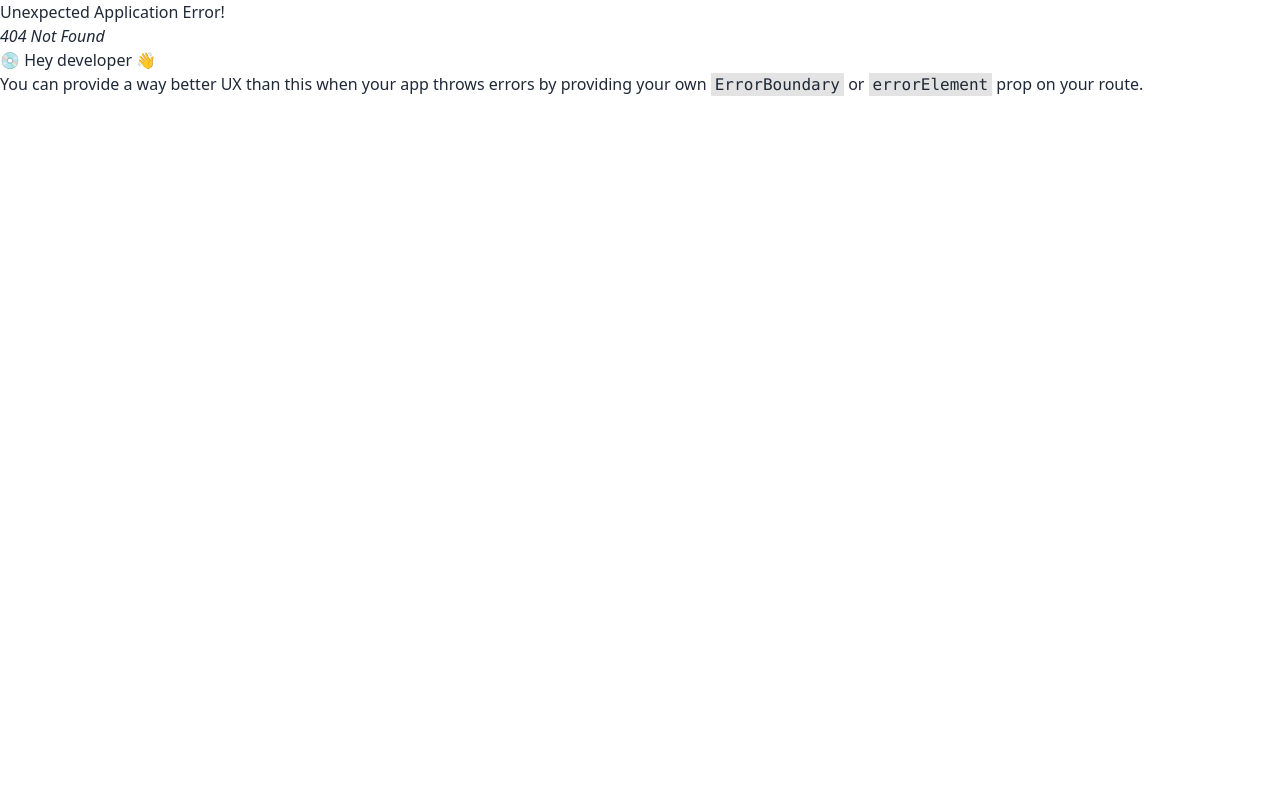
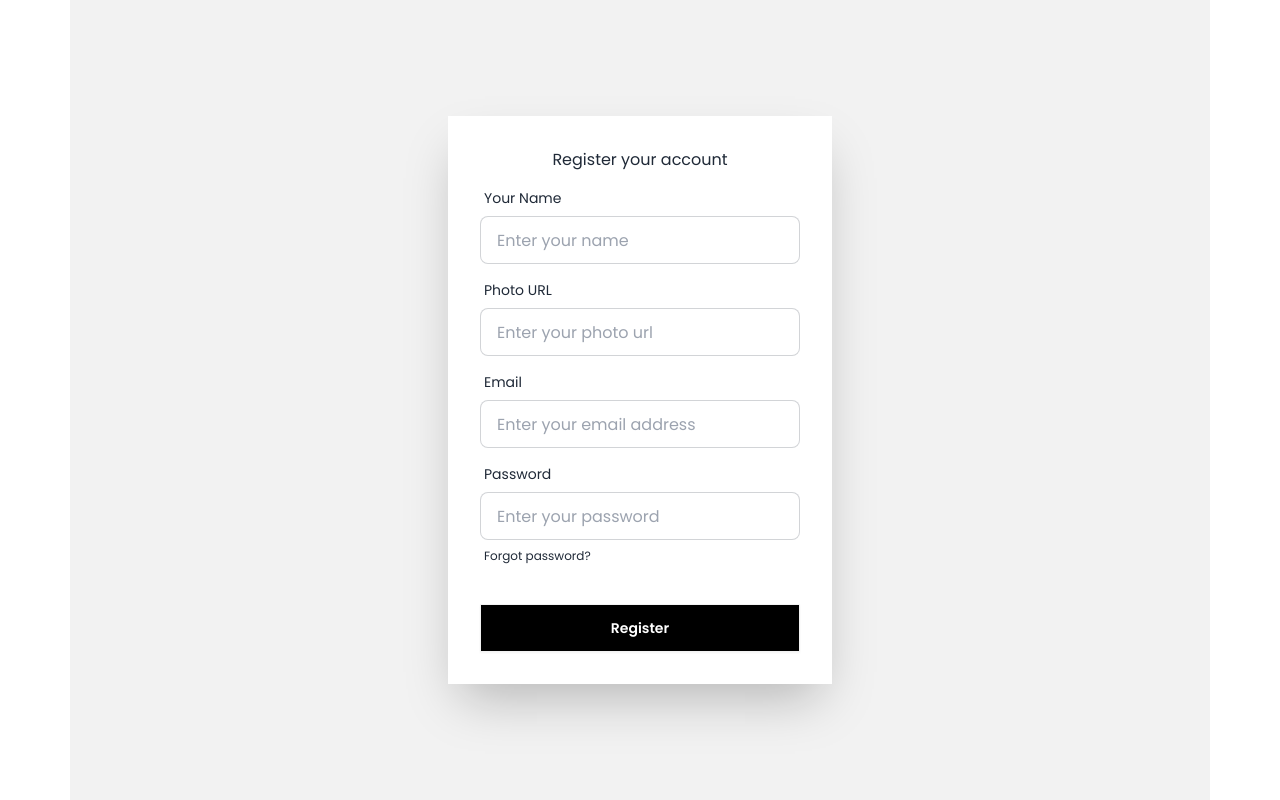
Before and after one commit to Ahnaf101001/Dragon-News, a React (Vite) app: page /register in a window 1280 px wide. Before the commit this address had no page. Built offline with nearby package versions, Linux system fonts and the light colour scheme.

Commit message:
done with login and register

```diff
--- /dev/null
+++ b/src/pages/Login/Login.jsx
@@ -0,0 +1,42 @@
+import { Link } from "react-router-dom";
+
+const Login = () => {
+    return (
+        <div className="hero min-h-screen bg-base-200">
+            <div className="hero-content">
+                <div className="card shrink-0 lg:w-[752px] w-full max-w-sm shadow-2xl bg-base-100 rounded-none">
+                    <form className="card-body">
+                        <div className="m-auto">
+                            <h1>Login your account</h1>
+                        </div>
+                        <div className="form-control">
+                            <label className="label">
+                                <span className="label-text">Email</span>
+                            </label>
+                            <input name="email" type="email" placeholder="email" className="input input-bordered" required />
+                        </div>
+                        <div className="form-control">
+                            <label className="label">
+                                <span className="label-text">Password</span>
+                            </label>
+                            <input name="password" type="password" placeholder="password" className="input input-bordered" required />
+                            <label className="label">
+                                <a href="#" className="label-text-alt link link-hover">Forgot password?</a>
+                            </label>
+                        </div>
+                        <div className="form-control mt-6">
+                            <Link>
+                                <button className="btn w-full bg-black text-white rounded-none hover:bg-transparent hover:text-black">Login</button>
+                            </Link>
+                        </div>
+                        <div className="m-auto">
+                            <p>Dont’t Have An Account ? <span className="text-red-600"><Link to='/register'>Register</Link></span></p>
+                        </div>
+                    </form>
+                </div>
+            </div>
+        </div>
+    );
+};
+
+export default Login;
--- /dev/null
+++ b/src/pages/Register/Register.jsx
@@ -0,0 +1,51 @@
+import { Link } from "react-router-dom";
+
+const Register = () => {
+    return (
+        <div className="hero min-h-screen bg-base-200">
+            <div className="hero-content">
+                <div className="card shrink-0 lg:w-[752px] w-full max-w-sm shadow-2xl bg-base-100 rounded-none">
+                    <form className="card-body">
+                        <div className="m-auto">
+                            <h1>Register your account</h1>
+                        </div>
+                        <div className="form-control">
+                            <label className="label">
+                                <span className="label-text">Your Name</span>
+                            </label>
+                            <input name="userName" type="text" placeholder="Enter your name" className="input input-bordered" required />
+                        </div>
+                        <div className="form-control">
+                            <label className="label">
+                                <span className="label-text">Photo URL</span>
+                            </label>
+                            <input name="pic" type="url" placeholder="Enter your photo url" className="input input-bordered" required />
+                        </div>
+                        <div className="form-control">
+                            <label className="label">
+                                <span className="label-text">Email</span>
+                            </label>
+                            <input name="email" type="email" placeholder="Enter your email address" className="input input-bordered" required />
+                        </div>
+                        <div className="form-control">
+                            <label className="label">
+                                <span className="label-text">Password</span>
+                            </label>
+                            <input name="password" type="password" placeholder="Enter your password" className="input input-bordered" required />
+                            <label className="label">
+                                <a href="#" className="label-text-alt link link-hover">Forgot password?</a>
+                            </label>
+                        </div>
+                        <div className="form-control mt-6">
+                            <Link>
+                                <button className="btn w-full bg-black text-white rounded-none hover:bg-transparent hover:text-black">Register</button>
+                            </Link>
+                        </div>
+                    </form>
+                </div>
+            </div>
+        </div>
+    );
+};
+
+export default Register;
--- a/src/pages/Shared/NavBar/NavBar.jsx
+++ b/src/pages/Shared/NavBar/NavBar.jsx
@@ -33,7 +33,7 @@ const NavBar = () => {
                         <img className="min-w-full min-h-full" alt="Tailwind CSS Navbar component" src={userDefaultPic} />
                     </div>
                 </div>
-                <Link>
+                <Link to='/login'>
                     <a className="btn bg-black text-white hover:text-black hover:bg-white hover:border-black">Login</a>
                 </Link>
             </div>
```
Also changed, not shown: src/routes/Routes.jsx (+10 -0 lines).
